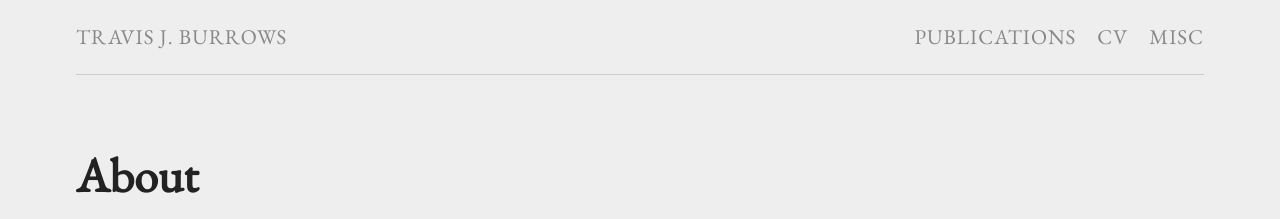
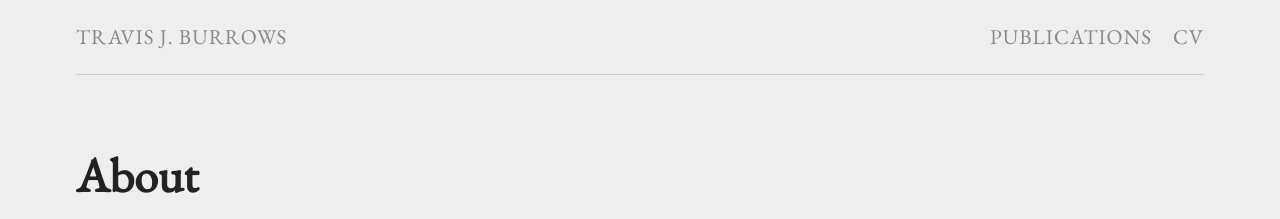
Before and after one commit to tjburrows/tjburrows.github.io, a Jekyll site: the page built from index.md, in a window 1280 px wide. Shown: the top 219 px of the page. Built offline with Jekyll 4.4.1, drawn with Linux system fonts in a browser that asks for light colours.

Commit message:
Update menu.yml

```diff
--- a/_data/menu.yml
+++ b/_data/menu.yml
@@ -3,6 +3,3 @@
 
 - title: "CV"
   href: "/cv/"
-
-- title: "Misc"
-  href: "/misc/"
```
